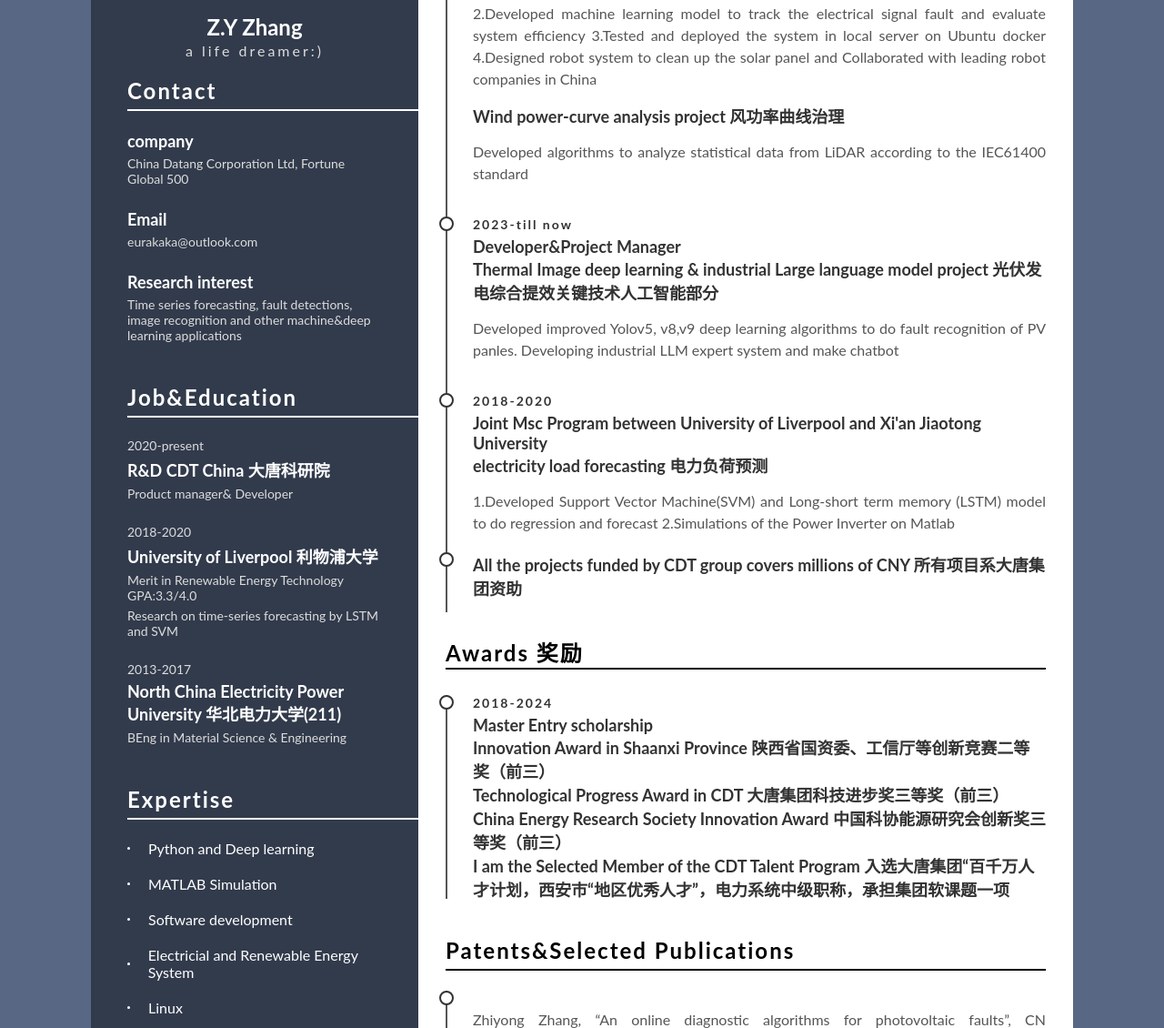
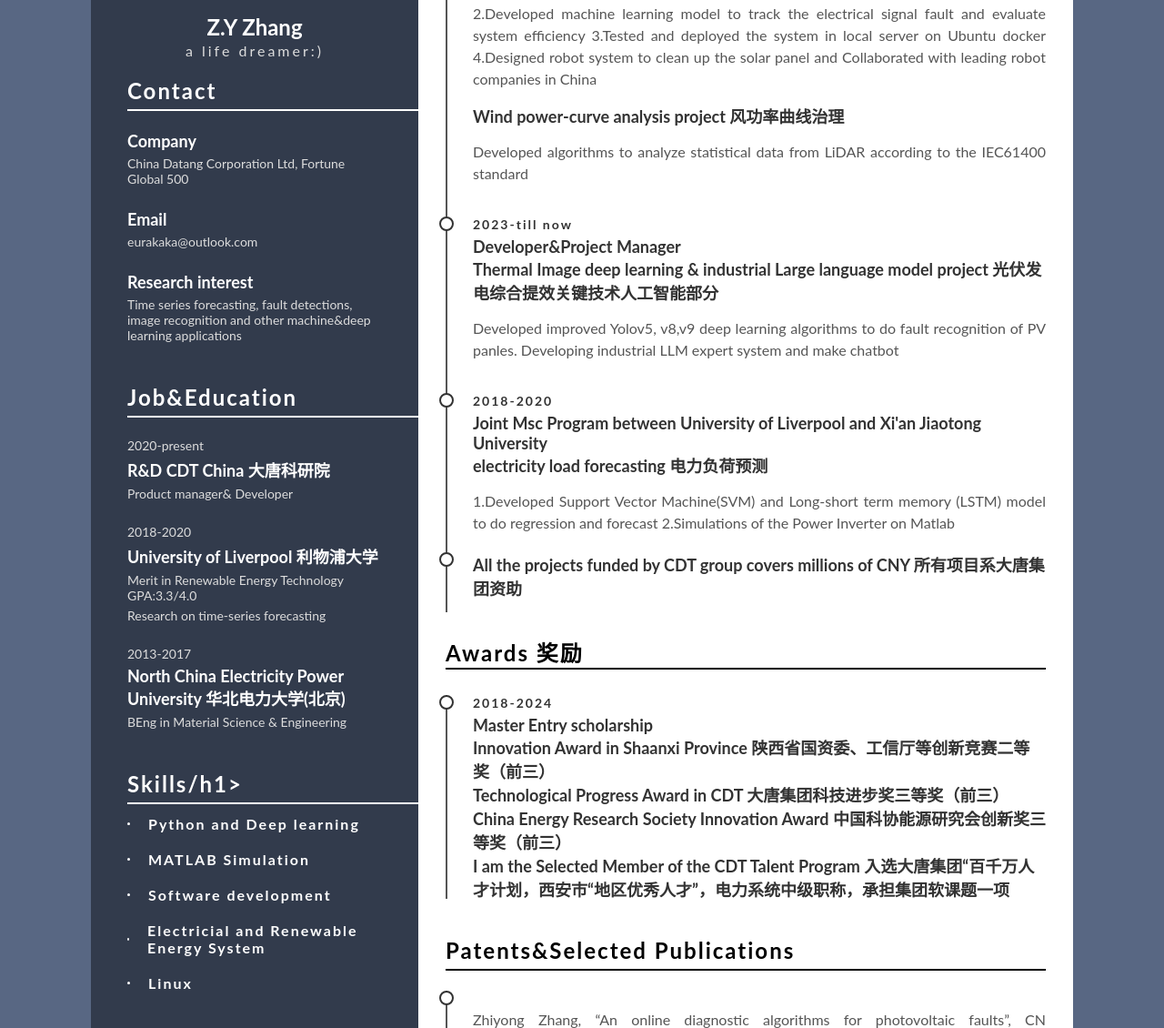
Before and after one commit to eurakaka/test.github.io, a plain HTML site: page index.html in a window 1280 px wide. Shown: the part 345-1475 px from the top of the page at 91% size. Drawn offline with Linux system fonts and the light colour scheme.

Commit message:
index.html

```diff
--- a/index.html
+++ b/index.html
@@ -16,7 +16,7 @@
         <div class="contact padding-top-sm">
             <h1 class="heading-primary-white">Contact</h1>
             <div class="info-box padding-top-sm">
-                <div class="info-title">company</div>
+                <div class="info-title">Company</div>
                 <div class="info">
                     <a href="Company">China Datang Corporation Ltd, Fortune Global 500</a>
                 </div>
@@ -43,16 +43,16 @@
                 <div class="info">2018-2020</div>
                 <div class="info-title">University of Liverpool 利物浦大学</div>
                 <div class="info">Merit in Renewable Energy Technology GPA:3.3/4.0 </div>
-                <div class="info">Research on time-series forecasting by LSTM and SVM </div>
+                <div class="info">Research on time-series forecasting</div>
             </div>
             <div class="info-box padding-top-sm">
                 <div class="info">2013-2017</div>
-                <div class="info-title">North China Electricity Power University 华北电力大学(211)</div>
+                <div class="info-title">North China Electricity Power University 华北电力大学(北京)</div>
                 <div class="info">BEng in Material Science & Engineering</div>
             </div>
         </div>
         <div class="expertise padding-top-bg">
-            <h1 class="heading-primary-white">Expertise</h1>
+            <h1 class="heading-primary-white">Skills/h1>
             <div class="skill padding-top-sm">
                 <span></span>
                 <div class="skill-name">Python and Deep learning</div>
```
